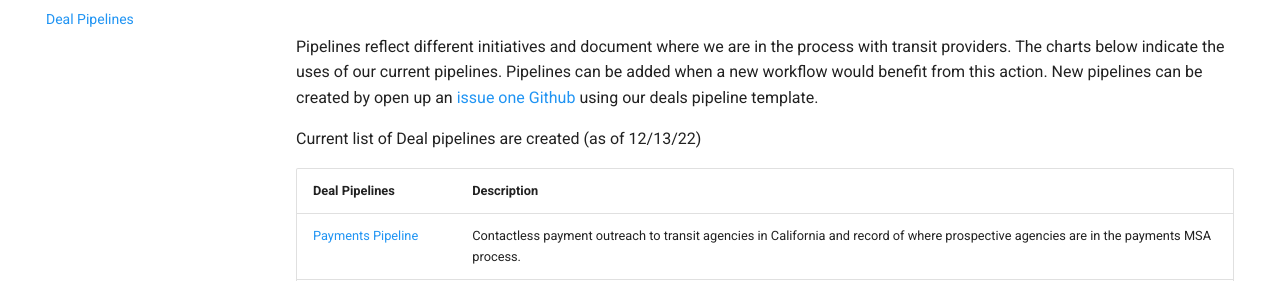
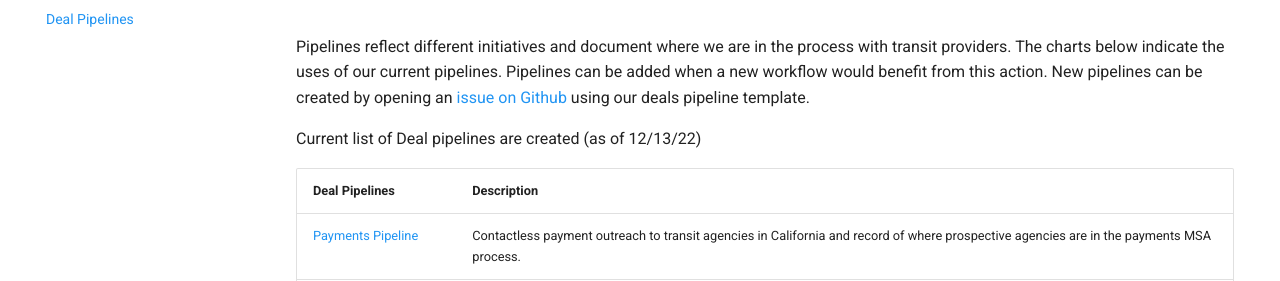
Before and after one commit to cal-itp/customer-success, an MkDocs documentation site: the page built from docs/sales/deal-pipelines.md, in a window 1280 px wide. Shown: the part 194-475 px from the top of the page. Built offline with MkDocs 1.6.1 and Material for MkDocs 9.7.7, drawn with Linux system fonts in a browser that asks for light colours; nearby versions of some CDN libraries; comment, search, counter and statistics services are not loaded.

Commit message:
grammatical correction
by open up an issue one github-->by opening an issue on github

```diff
--- a/docs/sales/deal-pipelines.md
+++ b/docs/sales/deal-pipelines.md
@@ -1,6 +1,6 @@
 # Deal Pipelines
 
-Pipelines reflect different initiatives and document where we are in the process with transit providers. The charts below indicate the uses of our current pipelines. Pipelines can be added when a new workflow would benefit from this action. New pipelines can be created by open up an [issue one Github](https://github.com/cal-itp/crm-helpdesk/issues/new?assignees=&labels=deals-pipeline&template=deals-pipelines-request-form.yml&title=%5BDeals+Pipeline+Request%5D%3A+) using our deals pipeline template.
+Pipelines reflect different initiatives and document where we are in the process with transit providers. The charts below indicate the uses of our current pipelines. Pipelines can be added when a new workflow would benefit from this action. New pipelines can be created by opening an [issue on Github](https://github.com/cal-itp/crm-helpdesk/issues/new?assignees=&labels=deals-pipeline&template=deals-pipelines-request-form.yml&title=%5BDeals+Pipeline+Request%5D%3A+) using our deals pipeline template.
 
 Current list of Deal pipelines are created (as of 12/13/22)
 
```
